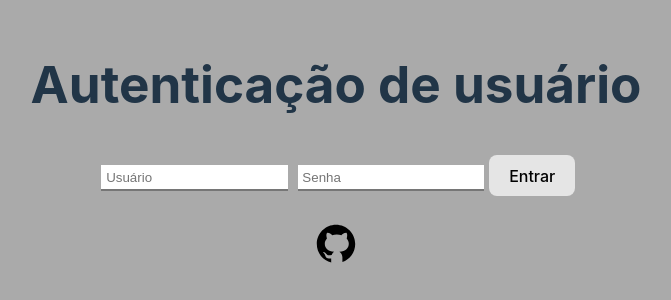
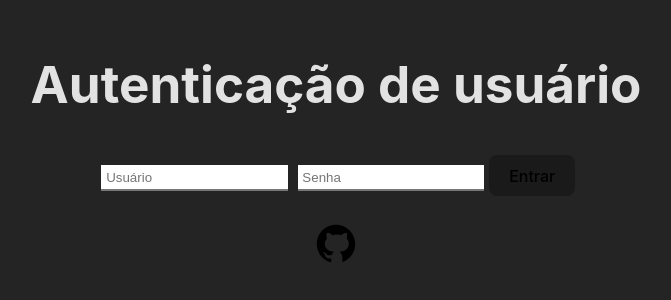
Before and after one commit to jhssilv/corcel-platform, a React (Vite) app in the folder frontend/: page /login in a window 1280 px wide. Shown: the part 244-544 px from the top of the page, without its empty margins (304-975 px from the left). Built offline with nearby package versions, Linux system fonts and the light colour scheme.

Commit message:
fixed visualization for light mode users

```diff
--- a/frontend/src/styles/index.css
+++ b/frontend/src/styles/index.css
@@ -3,7 +3,6 @@
   line-height: 1.5;
   font-weight: 400;
 
-  color-scheme: light dark;
   color: rgba(255, 255, 255, 0.87);
   background-color: #242424;
 
@@ -53,19 +52,3 @@ button:focus,
 button:focus-visible {
   outline: 4px auto -webkit-focus-ring-color;
 }
-
-@media (prefers-color-scheme: light) {
-  :root {
-    color: #213547;
-    background-color: #aaaaaa;
-  }
-  .secondary {
-    background-color: #e0e0e0;
-  }
-  a:hover {
-    color: #747bff;
-  }
-  button {
-    background-color: #e5e5e5;
-  }
-}
```
